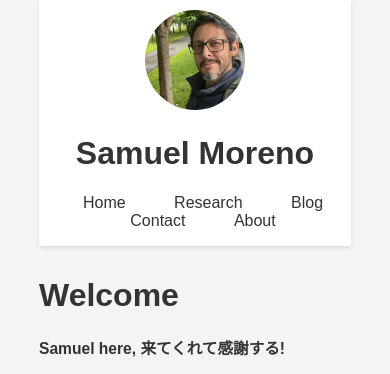
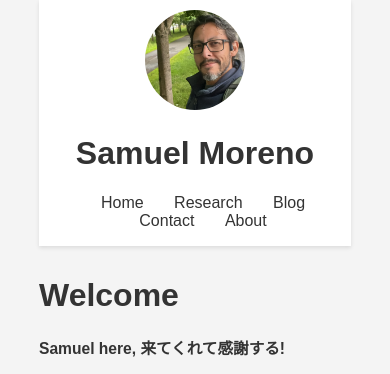
Before and after one commit to GregSom-MSc/GregSom-MSc.github.io, a Jekyll site: the page built from index.md, in a window 390 px wide. Shown: the top 374 px of the page. Built offline with Jekyll 4.4.1, drawn with Linux system fonts in a browser that asks for light colours.

Commit message:
margin opad

```diff
--- a/assets/css/style.css
+++ b/assets/css/style.css
@@ -105,7 +105,7 @@
         margin-left: 0;
     }
     nav ul li {
-
+        margin: 5px 1px;
         padding: 15px 4px 4px 20px;
     }
 }
```
